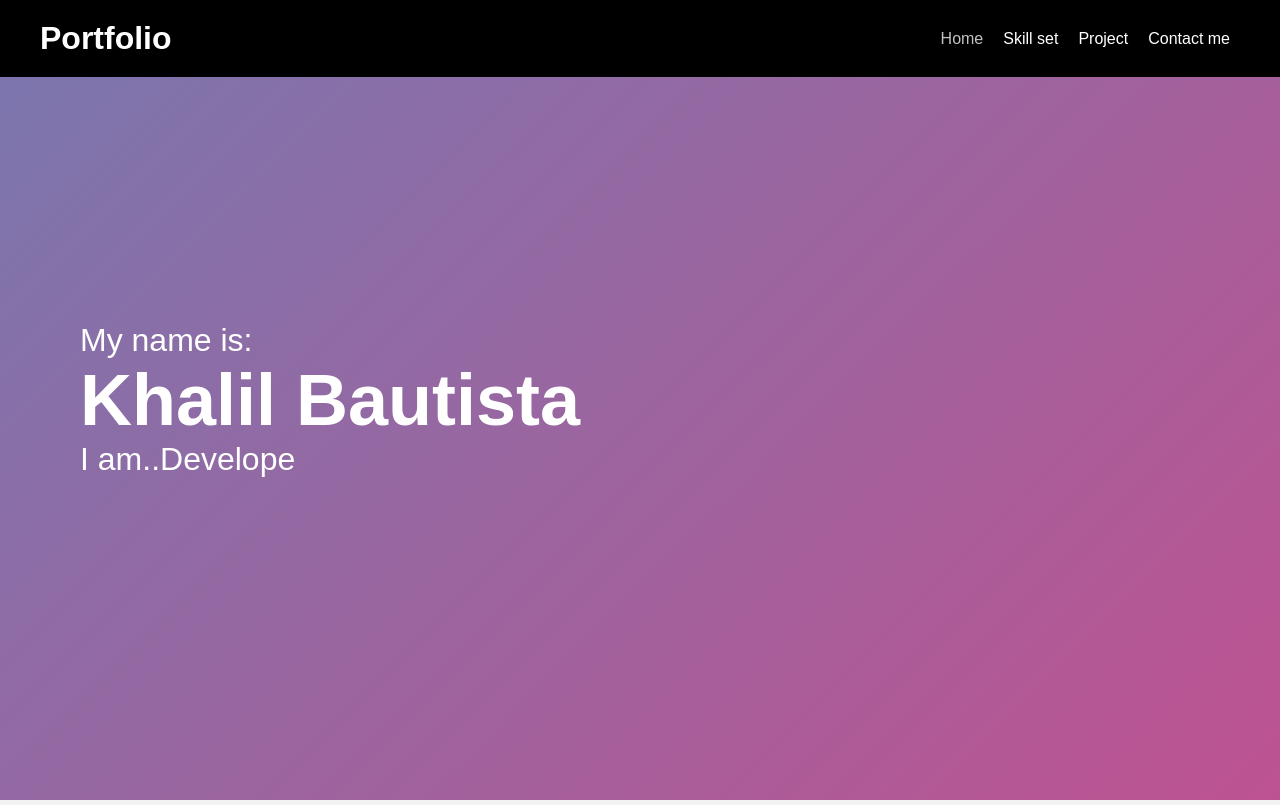
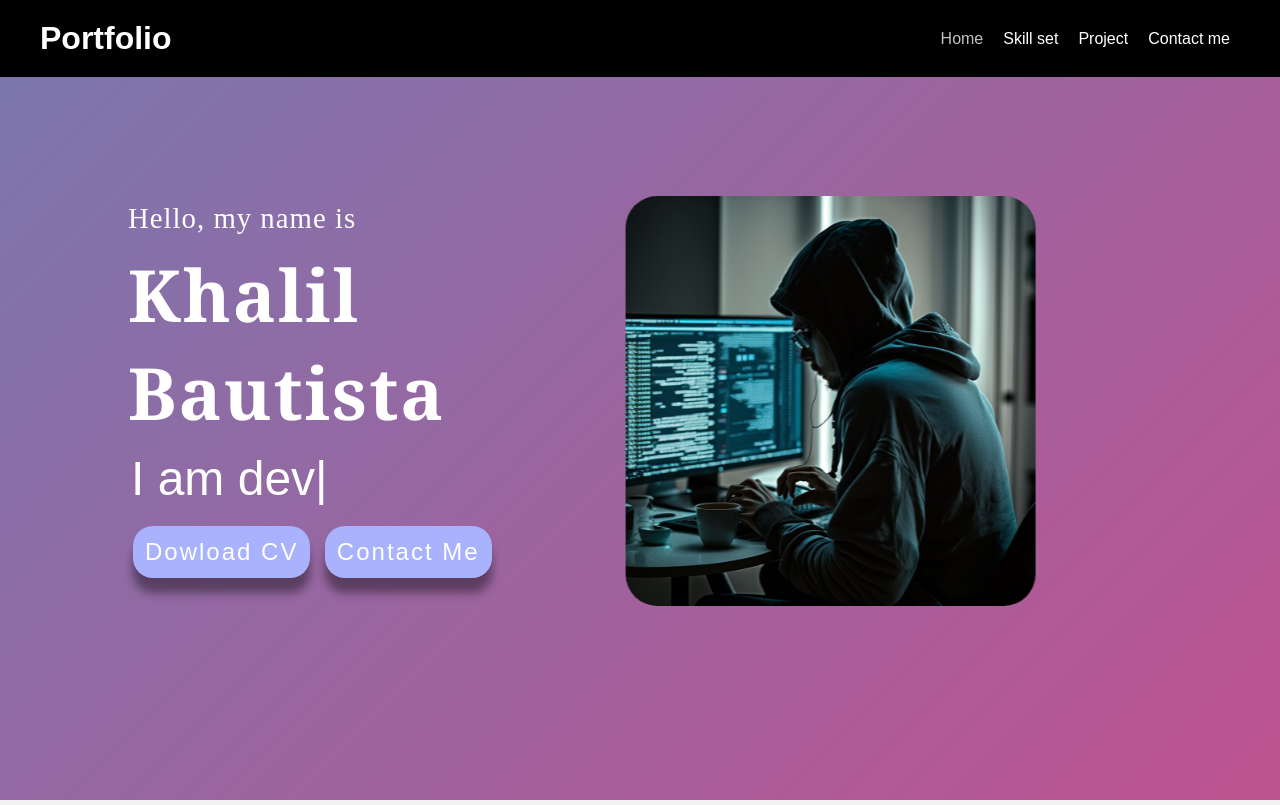
Before and after one commit to Khalil2506/Portafolio, a Django app: page / in a window 1280 px wide. Shown: the top 805 px of the page. Run offline with Django 4.2, Linux system fonts and the light colour scheme.

Commit message:
home almost finished

```diff
--- a/Library/static/css/styles.css
+++ b/Library/static/css/styles.css
@@ -92,6 +92,7 @@
   margin: 0;
   padding: 0;
   font-family: Arial, sans-serif;
+
 }
 
 .header {
@@ -168,6 +169,10 @@
   background-color: #f2f2f2;
 }
 .body {
+  display: flex;
+  flex-direction: column;
+  width: 100%;
+  height: 100%;
   background: linear-gradient(-45deg, #ee7752, #e73c7e, #23a6d5, #23d5ab);
   background-size: 400% 400%;
   -webkit-animation: gradient 15s ease infinite;
@@ -214,10 +219,15 @@
   height: 100vh;
   width: 100%;
   display: flex;
-  flex-direction: column;
-  align-items: flex-start;
+  align-items: center;
   justify-content: center;
-  text-align: center;
+}
+.div_main{
+  width: 100%;
+  padding: 0 10%;
+  display: flex;
+  align-items: center;
+  justify-content: center;
 }
 .section_content_2{
   height: 100vh;
@@ -248,28 +258,94 @@
 }
 /*Section 1*/
 .content_me{
-  margin: 2em;
-  margin-left: 5em;
+  width: 50%;
   display: flex;
   align-items: flex-start;
   justify-content: flex-start;
   flex-direction: column;
+  font-family: Arial, Helvetica, sans-serif;
 }
+
 .small_me{
-  font-size: 2em;
+  display: block;
+  position: relative;
+  letter-spacing: 1px;
+  font-size: 1.8em;
   color: white;
   padding: 0;
   margin: 0;
+  user-select: none;
+  font-family: 'Times New Roman', Times, serif;
 }
+
 .title_me{
+  display: block;
+  font-weight: 700;
   font-size: 4.5em;
+  letter-spacing: 2px;
   color: white;
-  padding: 0;
+  padding: 10px 0;
   margin: 0;
+  user-select: none;
+  font-family:Georgia, 'Times New Roman', Times, serif;
 }
 .maquina_p{
-  font-size: 2em;
+  display: block;
+  font-size: 3em;
   color: white;
-  padding: 0;
+  padding: 0 3px;
   margin: 0;
+  user-select: none;
 }
+#maquina{
+  color: #7f00ff;
+  text-transform: capitalize;
+}
+.btns{
+  width: 100%;
+  position: relative;
+}
+.btns button{
+  outline: none;
+  border: none;
+  cursor: pointer;
+  font-size: 1.5em;
+  font-weight: 400;
+  color: white;
+  background-color: #A9B2FC;
+  padding: 0.5em;
+  margin: 20px 5px;
+  letter-spacing: 2px;
+  text-transform: capitalize;
+  box-shadow: 0px 15px 10px rgba(0, 0, 0, 0.4);
+  border-radius: 20px;
+}
+.btns button:hover{
+  background-color: #7f00ff;
+}
+.btns a{
+
+  color: white;
+  text-decoration: none;
+}
+.content_img{
+  width: 50%;
+  height: 100%;
+  position: relative;
+}
+.content_img img{
+  position: relative;
+  height: 100%;
+  width: 80%;
+  top: 10px;
+  right: 00px;
+  transform: rotateY(180deg);
+  animation: animateuser 4s linear infinite;
+  border-radius: 2em;
+}
+@keyframes animateuser {
+  50%{
+    right: 20px;
+    top: 0px;
+  }
+}
--- a/Library/templates/base.html
+++ b/Library/templates/base.html
@@ -1,6 +1,7 @@
 {% load static %}
 <!DOCTYPE html>
 <html lang="en">
+
 <head>
   <meta charset="UTF-8">
   <meta http-equiv="X-UA-Compatible" content="IE=edge">
@@ -9,6 +10,7 @@
 
   <title>{% block title %} {% endblock %}</title>
 </head>
+
 <body>
   <header class="header">
     <div class="header-container">
@@ -25,9 +27,20 @@
       </nav>
     </div>
   </header>
-    <div class="content">
+  <div class="body">
     {% block content %} {% endblock %}
   </div>
   <script type="text/javascript" src='{% static "js/index.js" %}'></script>
+  <script src="https://cdn.jsdelivr.net/npm/typed.js@2.0.12"></script>
+  <script>
+    var typingEffect = new Typed(".maquina", {
+      strings: ["Coder", "inginer", "develover"],
+      loop: true,
+      typeSpeed:100,
+      backSpeed:80,
+      backDelay:1500
+    })
+  </script>
 </body>
+
 </html>
--- a/Library/templates/paginas/portafolio.html
+++ b/Library/templates/paginas/portafolio.html
@@ -1,16 +1,22 @@
 {% extends "base.html" %}
+{% load static %}
 {% block title %} Khalil Bautista {% endblock %}
 {% block content %}
-
-<div class="body">
-
-    <section id="portfolio" class="section_content_1" >
-      <div class="content_me">
-        <small class="small_me">My name is:</small>
-        <h1 class="title_me">Khalil Bautista</h1>
-        <p class="maquina_p">I am..<span id="maquina">Developer</span></p>
+    <section id="portfolio" class="section_content_1">
+      <div class="div_main">
+        <div class="content_me">
+          <small class="small_me">Hello, my name is</small>
+          <h1 class="title_me">Khalil Bautista</h1>
+          <p class="maquina_p">I am <span class="maquina"></span></p>
+          <div class="btns">
+            <button>Dowload CV</button>
+            <button><a href="#contact">Contact me</a></button>
+          </div>
+        </div>
+        <div class="content_img">
+        <img src="{% static 'imagenes/Developer.png' %}" alt="Khalil Bautista" >
+        </div>
       </div>
-
     </section>
 
     <section id="skillset" class="section_content_2">
@@ -28,6 +34,4 @@
       <h2>Contact Me</h2>
       <p>Some content here</p>
     </section>
-
-</div>
 {% endblock %}
```
Also changed, not shown: Library/static/js/index.js (+35 -23 lines), Library/static/imagenes/CSS.png (added), Library/static/imagenes/Developer.png (added), Library/static/imagenes/React.png (added), Library/static/imagenes/python.png (added), imagenes/Developer.png (added). Lines whose indentation alone changed are shown as unchanged.
